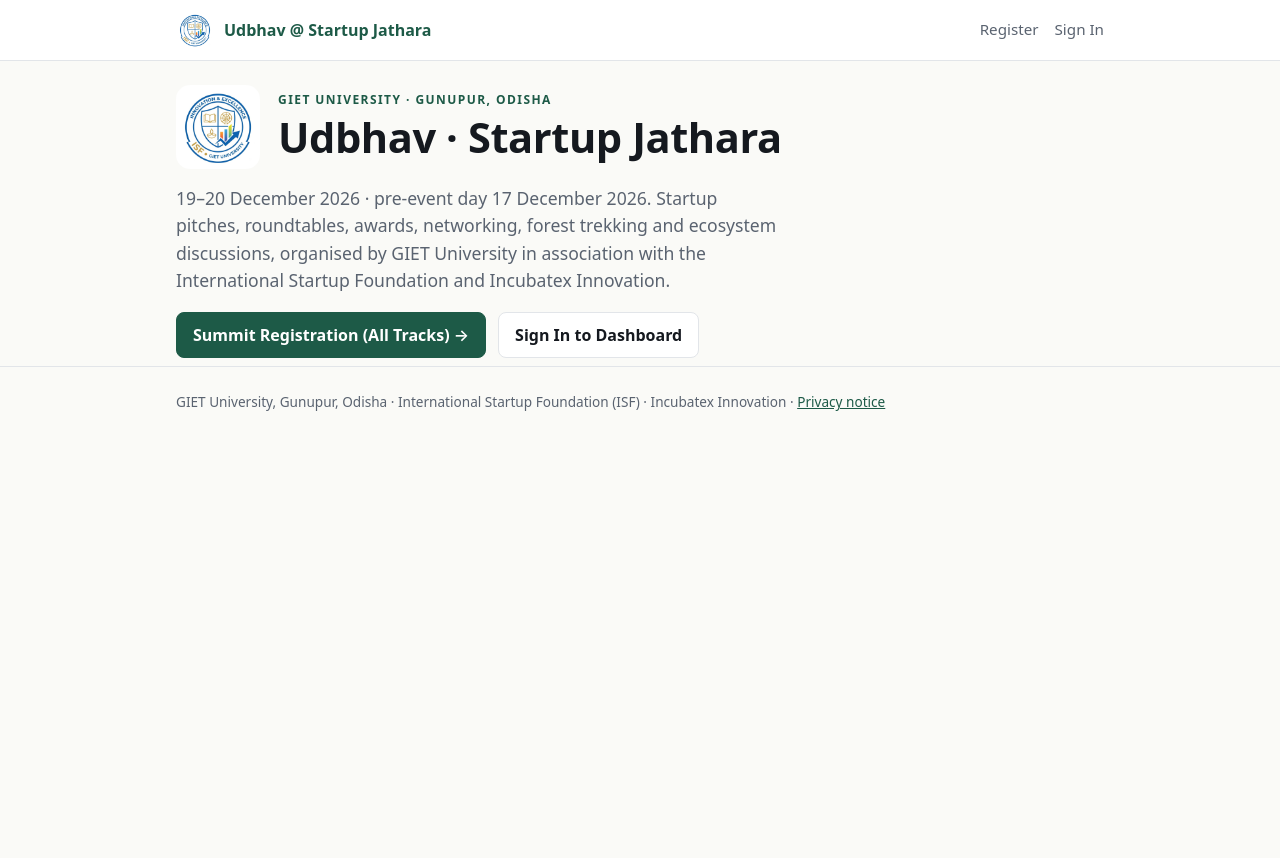
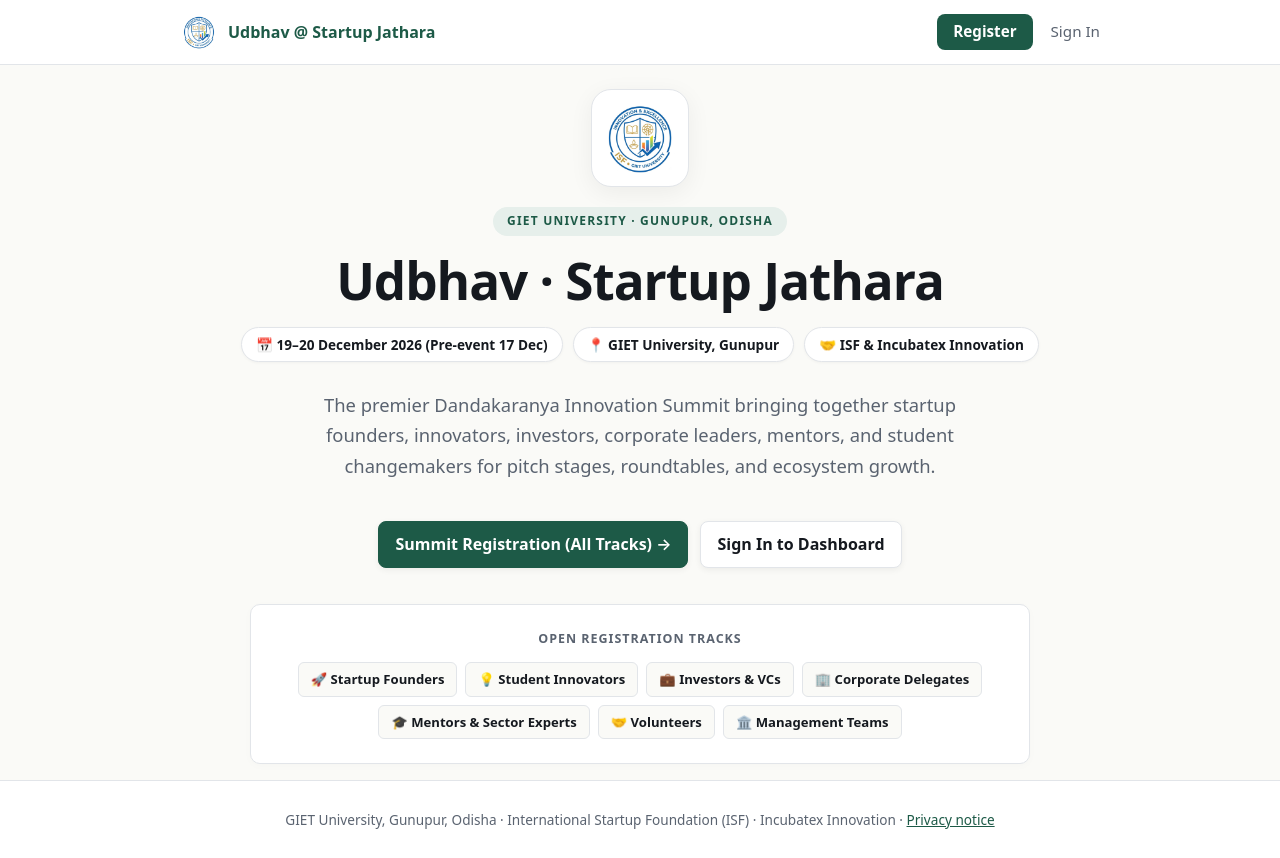
Before and after one commit to akshyat2003/ISF-test, a Next.js app in the folder frontend-web/: page / in a window 1280 px wide. Before the commit the page ends 800 px from the top, so only its background shows below. Built offline with nearby package versions, Linux system fonts and the light colour scheme; no server answers; the database is empty.

Commit message:
fix(web): perfect UI alignment with centered hero showcase, sticky footer, and polished navigation

```diff
--- a/frontend-web/app/globals.css
+++ b/frontend-web/app/globals.css
@@ -17,27 +17,167 @@
   line-height: 1.55;
 }
 * { box-sizing: border-box; }
-body { margin: 0; }
+html, body {
+  min-height: 100vh;
+}
+body {
+  margin: 0;
+  display: flex;
+  flex-direction: column;
+}
 a { color: var(--accent); }
 h1, h2, h3 { line-height: 1.2; letter-spacing: -0.01em; margin: 0 0 0.5em; }
-h1 { font-size: clamp(1.8rem, 4vw, 2.6rem); }
+h1 { font-size: clamp(2rem, 4.5vw, 2.8rem); }
 h2 { font-size: 1.3rem; }
 p { margin: 0 0 1em; }
 
-.container { max-width: 960px; margin: 0 auto; padding: 0 16px; }
-.site-header { border-bottom: 1px solid var(--line); background: var(--card); }
-.site-header .container { display: flex; align-items: center; justify-content: space-between; gap: 16px; min-height: 60px; flex-wrap: wrap; }
+.container { max-width: 960px; width: 100%; margin: 0 auto; padding: 0 20px; }
+.site-header { border-bottom: 1px solid var(--line); background: var(--card); position: sticky; top: 0; z-index: 100; }
+.site-header .container { display: flex; align-items: center; justify-content: space-between; gap: 16px; min-height: 64px; flex-wrap: wrap; }
 .brand { font-weight: 700; text-decoration: none; color: var(--ink); }
 .brand span { color: var(--accent); }
-.nav { display: flex; gap: 16px; align-items: center; flex-wrap: wrap; font-size: 0.95rem; }
-.nav a { text-decoration: none; color: var(--muted); }
+.nav { display: flex; gap: 18px; align-items: center; flex-wrap: wrap; font-size: 0.95rem; }
+.nav a { text-decoration: none; color: var(--muted); transition: color 0.15s ease; }
 .nav a:hover { color: var(--ink); }
-main { padding: 32px 0 64px; }
-.site-footer { border-top: 1px solid var(--line); color: var(--muted); font-size: 0.85rem; padding: 24px 0; }
+.nav-link-register {
+  background: var(--accent);
+  color: #ffffff !important;
+  font-weight: 600;
+  padding: 6px 16px;
+  border-radius: 8px;
+  transition: filter 0.15s ease;
+}
+.nav-link-register:hover {
+  filter: brightness(1.12);
+}
 
-.hero { padding: 24px 0 8px; }
-.eyebrow { text-transform: uppercase; letter-spacing: 0.12em; font-size: 0.75rem; color: var(--accent); font-weight: 700; }
-.lede { font-size: 1.1rem; color: var(--muted); max-width: 60ch; }
+main { flex: 1; padding: 48px 0 64px; display: flex; flex-direction: column; justify-content: center; }
+
+.site-footer { margin-top: auto; border-top: 1px solid var(--line); color: var(--muted); font-size: 0.85rem; padding: 28px 0; background: var(--card); text-align: center; }
+.footer-content { display: flex; flex-direction: column; align-items: center; justify-content: center; gap: 12px; }
+
+.hero {
+  padding: 24px 0 16px;
+  display: flex;
+  flex-direction: column;
+  align-items: center;
+  text-align: center;
+  max-width: 840px;
+  margin: 0 auto;
+  width: 100%;
+}
+.hero-emblem {
+  display: inline-flex;
+  align-items: center;
+  justify-content: center;
+  padding: 8px;
+  background: #ffffff;
+  border: 1px solid var(--line);
+  border-radius: 20px;
+  box-shadow: 0 6px 24px rgba(0, 0, 0, 0.06);
+  margin-bottom: 20px;
+}
+.eyebrow-badge {
+  display: inline-block;
+  text-transform: uppercase;
+  letter-spacing: 0.1em;
+  font-size: 0.75rem;
+  color: var(--accent);
+  background: var(--accent-soft);
+  font-weight: 700;
+  padding: 5px 14px;
+  border-radius: 999px;
+  margin-bottom: 14px;
+}
+.hero h1 {
+  font-size: clamp(2.2rem, 5vw, 3.2rem);
+  font-weight: 800;
+  letter-spacing: -0.02em;
+  color: var(--ink);
+  margin: 0 0 16px;
+}
+.hero .lede {
+  font-size: 1.15rem;
+  color: var(--muted);
+  max-width: 680px;
+  margin: 0 auto 24px;
+  line-height: 1.65;
+}
+.pills-row {
+  display: flex;
+  flex-wrap: wrap;
+  justify-content: center;
+  gap: 10px;
+  margin-bottom: 28px;
+}
+.pill-item {
+  display: inline-flex;
+  align-items: center;
+  gap: 6px;
+  padding: 6px 14px;
+  background: #ffffff;
+  border: 1px solid var(--line);
+  border-radius: 999px;
+  font-size: 0.85rem;
+  font-weight: 600;
+  color: var(--ink);
+  box-shadow: 0 1px 3px rgba(0, 0, 0, 0.04);
+}
+.actions {
+  display: flex;
+  gap: 14px;
+  flex-wrap: wrap;
+  justify-content: center;
+  margin-top: 8px;
+  margin-bottom: 36px;
+}
+.btn-large {
+  padding: 13px 26px;
+  font-size: 1rem;
+  border-radius: 10px;
+  transition: all 0.2s ease;
+  box-shadow: 0 2px 6px rgba(0, 0, 0, 0.06);
+}
+.btn-large:hover {
+  transform: translateY(-1px);
+  box-shadow: 0 4px 14px rgba(0, 0, 0, 0.12);
+}
+.tracks-ribbon {
+  display: flex;
+  flex-direction: column;
+  align-items: center;
+  gap: 14px;
+  padding: 24px 28px;
+  background: #ffffff;
+  border: 1px solid var(--line);
+  border-radius: var(--radius);
+  max-width: 780px;
+  width: 100%;
+  box-shadow: 0 2px 10px rgba(0, 0, 0, 0.02);
+}
+.tracks-ribbon-title {
+  font-size: 0.78rem;
+  text-transform: uppercase;
+  letter-spacing: 0.08em;
+  font-weight: 700;
+  color: var(--muted);
+  margin: 0;
+}
+.tracks-badges {
+  display: flex;
+  flex-wrap: wrap;
+  justify-content: center;
+  gap: 8px;
+}
+.track-chip {
+  padding: 6px 12px;
+  background: var(--bg);
+  border: 1px solid var(--line);
+  border-radius: 6px;
+  font-size: 0.82rem;
+  font-weight: 600;
+  color: var(--ink);
+}
 .grid { display: grid; gap: 16px; grid-template-columns: repeat(auto-fit, minmax(260px, 1fr)); }
 
 .card { background: var(--card); border: 1px solid var(--line); border-radius: var(--radius); padding: 20px; }
--- a/frontend-web/app/layout.tsx
+++ b/frontend-web/app/layout.tsx
@@ -22,7 +22,7 @@
               </Link>
             </div>
             <nav className="nav" aria-label="Main">
-              <Link href="/register">Register</Link>
+              <Link href="/register" className="nav-link-register">Register</Link>
               <AccountLink />
             </nav>
           </div>
--- a/frontend-web/app/page.tsx
+++ b/frontend-web/app/page.tsx
@@ -17,26 +17,49 @@
 export default async function Home() {
   const editions = await loadEditions();
   const e26 = editions?.find((e) => e.year === 2026);
+  const eventDates = e26?.eventStartsOn && e26.eventEndsOn ? formatDateRange(e26.eventStartsOn, e26.eventEndsOn) : "18–20 December 2026";
+
   return (
-    <>
-      <section className="hero">
-        <div style={{ display: "flex", alignItems: "center", gap: 18, marginBottom: 16, flexWrap: "wrap" }}>
-          <Image src="/logos/udbhav.png" alt="Udbhav" width={84} height={84} style={{ borderRadius: 14, objectFit: "contain" }} />
-          <div>
-            <p className="eyebrow" style={{ margin: 0 }}>GIET University · Gunupur, Odisha</p>
-            <h1 style={{ margin: "4px 0 0" }}>Udbhav · Startup Jathara</h1>
-          </div>
+    <section className="hero">
+      <div className="hero-emblem">
+        <Image src="/logos/udbhav.png" alt="Udbhav" width={80} height={80} style={{ borderRadius: 12, objectFit: "contain" }} priority />
+      </div>
+
+      <span className="eyebrow-badge">GIET University · Gunupur, Odisha</span>
+
+      <h1>Udbhav · Startup Jathara</h1>
+
+      <div className="pills-row">
+        <span className="pill-item">📅 {eventDates} (Pre-event 17 Dec)</span>
+        <span className="pill-item">📍 GIET University, Gunupur</span>
+        <span className="pill-item">🤝 ISF & Incubatex Innovation</span>
+      </div>
+
+      <p className="lede">
+        The premier Dandakaranya Innovation Summit bringing together startup founders, innovators, investors, corporate leaders, mentors, and student changemakers for pitch stages, roundtables, and ecosystem growth.
+      </p>
+
+      <div className="actions">
+        <Link href="/register" className="btn btn-primary btn-large">
+          Summit Registration (All Tracks) →
+        </Link>
+        <Link href="/signin" className="btn btn-large">
+          Sign In to Dashboard
+        </Link>
+      </div>
+
+      <div className="tracks-ribbon">
+        <p className="tracks-ribbon-title">Open Registration Tracks</p>
+        <div className="tracks-badges">
+          <span className="track-chip">🚀 Startup Founders</span>
+          <span className="track-chip">💡 Student Innovators</span>
+          <span className="track-chip">💼 Investors & VCs</span>
+          <span className="track-chip">🏢 Corporate Delegates</span>
+          <span className="track-chip">🎓 Mentors & Sector Experts</span>
+          <span className="track-chip">🤝 Volunteers</span>
+          <span className="track-chip">🏛️ Management Teams</span>
         </div>
-        <p className="lede">
-          {e26?.eventStartsOn && e26.eventEndsOn ? formatDateRange(e26.eventStartsOn, e26.eventEndsOn) : "18–20 December 2026"}
-          {" "}· pre-event day 17 December 2026. Startup pitches, roundtables, awards, networking, forest trekking
-          and ecosystem discussions, organised by GIET University in association with the International Startup Foundation and Incubatex Innovation.
-        </p>
-        <div className="actions">
-          <Link href="/register" className="btn btn-primary">Summit Registration (All Tracks) →</Link>
-          <Link href="/signin" className="btn">Sign In to Dashboard</Link>
-        </div>
-      </section>
-    </>
+      </div>
+    </section>
   );
 }
```
